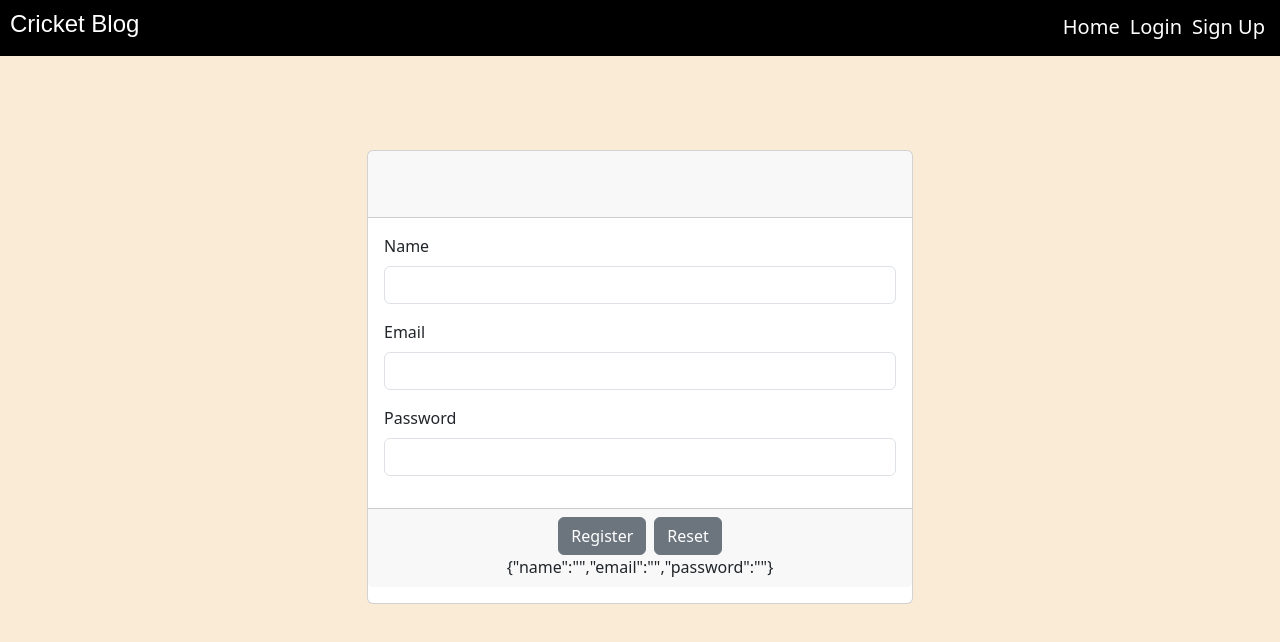
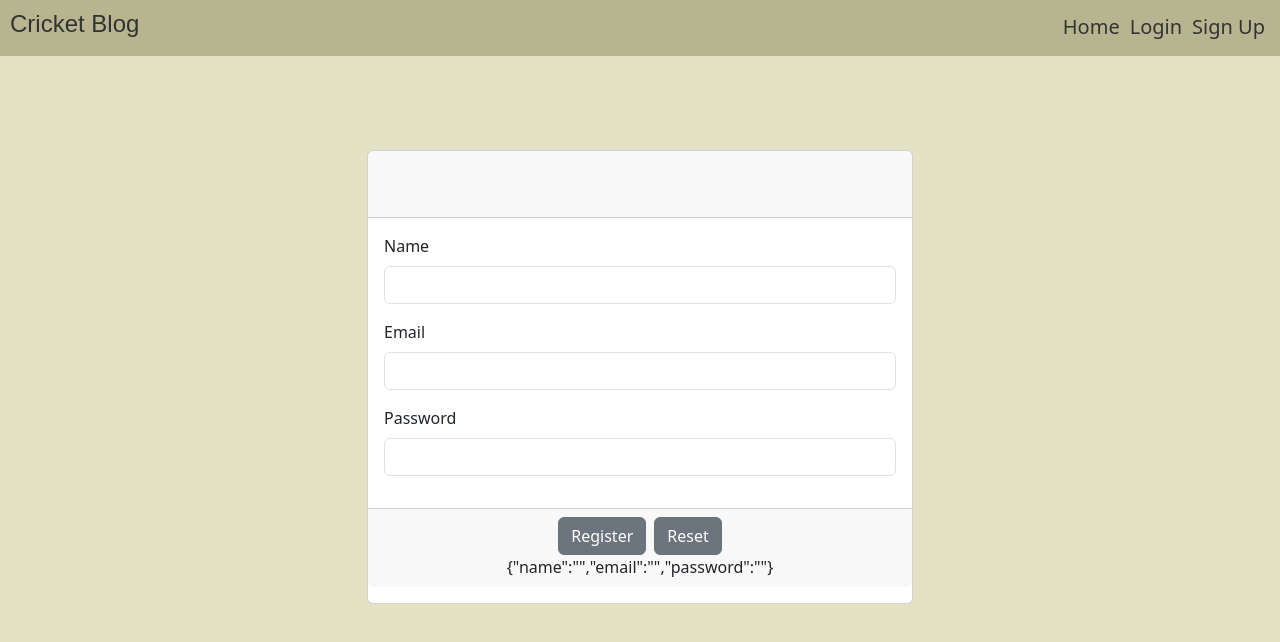
Before and after one commit to code-slayer1404/cricket-blog-app-frontend, a React (Vite) app: page /signup in a window 1280 px wide. Shown: the top 642 px of the page. Built offline with nearby package versions, Linux system fonts and the light colour scheme; no server answers.

Commit message:
safe state before restructuring delete functionality

```diff
--- a/src/App.jsx
+++ b/src/App.jsx
@@ -7,6 +7,7 @@ import { useState } from 'react'
 import { isLogged } from './auth/loginHelper'
 import PrivatePage from './pages/UserPages/PrivatePage'
 import DashBoard from './pages/UserPages/DashBoard'
+import Home from './pages/Home'
 
 // import Button from 'react-bootstrap/Button';
 // or less ideally
@@ -25,8 +26,10 @@ function App() {
             <BrowserRouter>
 
                 <Base loginStatus={loginStatus} updateLoginStatus={updateLoginStatus}>
+
+                </Base>
                 <Routes>
-                        <Route path='/' element=""></Route>
+                    <Route path='/' element={<Home></Home>}></Route>
                     <Route path='/login' element={<Login updateLoginStatus={updateLoginStatus}></Login>}></Route>
                     <Route path='/signup' element={<Signup></Signup>}></Route>
 
@@ -34,7 +37,7 @@ function App() {
                         <Route path='dashboard' element={<DashBoard></DashBoard>}></Route>
                     </Route>
                 </Routes>
-                </Base>
+
             </BrowserRouter>
 
 
--- a/src/components/Header.jsx
+++ b/src/components/Header.jsx
@@ -5,13 +5,22 @@ import PropTypes from 'prop-types'
 export default function Header({ loginStatus, updateLoginStatus }) {
     const myStyle ={
         textDecoration: "none",
-        color: "white"
+        color: "#333"
     }
+
+
 
     function localLogOut(){
         logout();
         updateLoginStatus();
     }
+
+    function capitalizeFirstLetterOfEachWord(str) {
+        return str.replace(/\w\S*/g, function (txt) {
+            return txt.charAt(0).toUpperCase() + txt.substr(1).toLowerCase();
+        });
+    }
+
 
     return (
         <>
@@ -19,7 +28,7 @@ export default function Header({ loginStatus, updateLoginStatus }) {
                 <h4 className="app-name">Cricket Blog</h4>
                 <div className="d-flex">
                     <Link to="/" style={myStyle}> <h5>Home</h5> </Link>
-                    {loginStatus ? <Link to="/user/dashboard" style={myStyle}><h5>{getUserDetails().name}</h5></Link> : <Link to="/login" style={myStyle}> <h5>Login</h5> </Link>}
+                    {loginStatus ? <Link to="/user/dashboard" style={myStyle}><h5>{capitalizeFirstLetterOfEachWord(getUserDetails().name)}</h5></Link> : <Link to="/login" style={myStyle}> <h5>Login</h5> </Link>}
                     {loginStatus ? <Link to="/login" onClick={localLogOut} style={myStyle}><h5>Logout</h5></Link> : <Link to="/signup" style={myStyle}> <h5>Sign Up</h5> </Link>}
                 </div>
             </div>
--- a/src/components/Post.jsx
+++ b/src/components/Post.jsx
@@ -1,19 +1,46 @@
 import PropTypes from 'prop-types'
-import { Card, CardBody, CardHeader } from 'reactstrap'
-export default function Post({ title, content }) {
+import { Button, Card, CardBody, CardFooter, CardHeader, CardText } from 'reactstrap'
+import { getUserDetails, isLogged } from '../auth/loginHelper'
+import { deletePost } from '../services/PostService';
+export default function Post({ post,updatePostContainer }) {
+
     const mystyle = {
     }
+
+    function onDelete(event){
+        event.preventDefault();
+        deletePost(post.id).then(r=>{console.log(r.data); updatePostContainer(); });
+    }
+
+
     return (
         <>
             <Card className='mb-3' style={mystyle} >
-                <CardHeader><h2>{title}</h2></CardHeader>
-                <CardBody> <p>{content}</p></CardBody>
+                <CardHeader><h2>{post.title}</h2></CardHeader>
+                <CardBody>
+                    <CardText>
+                        {post.content}
+                    </CardText>
+                </CardBody>
+                <CardFooter>
+                    <div className='text-center'>
+                        {isLogged() && post.user.id == getUserDetails().id ? <Button color='secondary' className='me-3'>Update</Button>:""}
+                        {isLogged() && post.user.id == getUserDetails().id ? <Button color='danger' onClick={onDelete}>Delete</Button>:""}
+                    </div>
+                </CardFooter>
             </Card>
         </>
     )
 }
 
 Post.propTypes = {
-    title: PropTypes.string,
-    content: PropTypes.string,
+    post : PropTypes.shape({
+        id : PropTypes.number,
+        title : PropTypes.string,
+        content : PropTypes.string,
+        user : PropTypes.shape({
+            id : PropTypes.number
+        })
+    }),
+    updatePostContainer: PropTypes.func
 }
--- a/src/index.css
+++ b/src/index.css
@@ -1,14 +1,14 @@
-*{
+/* *{
   margin: 0;
   padding: 0;
-  box-sizing: content-box;
-}
+  box-sizing: border-box;
+} */
 
 body {
   /* background-image: url(/Cricket-bat-ball.webp);
   background-size: 100% max(100%,100vh);
   background-repeat: no-repeat; */
-  background-color: antiquewhite !important;
+  background-color: #e3e2c4 !important;
 }
 
 
@@ -30,7 +30,8 @@ body {
 
   height: 56px;
   background-color: black;
-  color: white;
+  background-color: #b7b58f;
+  color: #333;
 
   padding: 10px;
 }
@@ -43,7 +44,3 @@ body {
 .app-name{
   font-family: Arial, Helvetica, sans-serif;
 }
-
-.content{
-  padding-top: 150px;
-}
--- a/src/pages/Home.jsx
+++ b/src/pages/Home.jsx
@@ -1,7 +1,37 @@
+import { useEffect, useState } from "react"
+import { getAllPosts } from "../services/PostService";
+import Post from "../components/Post";
+import { Col, Container, Row } from "reactstrap";
+
 export default function Home(){
+
+    const [posts,setPosts] = useState([]);
+
+    const [postsUpdated, setPostsUpdated] = useState(0);
+
+    function updatePostContainer() {
+        setPostsUpdated(postsUpdated + 1);
+    }
+
+    useEffect(()=>{
+        getAllPosts().then(r=>{
+            setPosts(r.data.map(post => {
+                return <Post key={post.id} post={post} updatePostContainer={updatePostContainer}></Post>
+            }))
+        })
+    // eslint-disable-next-line react-hooks/exhaustive-deps
+    },[postsUpdated])
     return(
         <>
-            <h1>This is home page</h1>
+            <Container style={{ marginTop: "80px" }}>
+                <Row>
+                    <Col md={{size:8,offset:2}}>
+                        <div className="my-5">
+                            {posts}
+                        </div>
+                    </Col>
+                </Row>
+            </Container>
         </>
     )
 }
--- a/src/pages/Login.jsx
+++ b/src/pages/Login.jsx
@@ -48,7 +48,7 @@ export default function Login({ updateLoginStatus }) {
 
     return (
         <>
-            <Container>
+            <Container style={{marginTop:"150px"}}>
                 <Row>
                     <Col md={{ size: 6, offset: 3 }}>
                         <Form onSubmit={handleSubmit}>
--- a/src/pages/Signup.jsx
+++ b/src/pages/Signup.jsx
@@ -66,7 +66,7 @@ export default function Signup() {
 
     return (
         <>
-            <Container>
+            <Container style={{ marginTop: "150px" }}>
                 <Row>
                     <Col md={{ size: 6, offset: 3 }}>
                         <Form onSubmit={handleSubmit} onChange={() => { setMessage({type:"",content:""}) }}>
--- a/src/pages/UserPages/DashBoard.jsx
+++ b/src/pages/UserPages/DashBoard.jsx
@@ -12,16 +12,27 @@ export default function DashBoard() {
     });
 
     const [posts, setPosts] = useState([]);
+
     const [postsUpdated, setPostsUpdated] = useState(0);
+
+    function updatePostContainer() {
+        setPostsUpdated(postsUpdated + 1);
+    }
+
+    function loadPosts() {
+        getUserPosts().then(r => {
+            console.log(r.data);
+            setPosts(r.data.map((e) => { return <Post key={e.id} post={e} updatePostContainer={updatePostContainer}></Post> }))
+            console.log(posts);
+        });
+    }
+
 
 
 
     useEffect(() => {
-        getUserPosts().then(r => {
-            console.log(r.data);
-            setPosts(r.data.map((e) => { return <Post key={e.id} title={e.title} content={e.content}></Post> }))
-            console.log(posts);
-        });
+        // try to make a load posts function and pass it to update delete functions
+        loadPosts();
     }, [postsUpdated])
 
 
@@ -43,7 +54,7 @@ export default function DashBoard() {
         addPost(postData).then(response => {
             console.log(response);
             console.log(response.data);
-            setPostData({title:"",content:""});
+            setPostData({ title: "", content: "" });
             setPostsUpdated((prev) => prev + 1);
         });
 
@@ -52,9 +63,9 @@ export default function DashBoard() {
     }
     return (
         <>
-            <Container>
+            <Container style={{ marginTop: "80px" }}>
                 <Row>
-                    <Col md={{ size: 8, offset: 2 }}>
+                    <Col md={{ size: 8, offset: 2 }} className="mt-5">
                         <Form onSubmit={handleSubmit}>
                             <Card>
                                 <CardHeader>
--- a/src/services/PostService.js
+++ b/src/services/PostService.js
@@ -20,3 +20,16 @@ export function getUserPosts() {
         }
     }).then(response => response)
 }
+
+export function getAllPosts() {
+    return myAxios.get(`/api/posts`).then(response => response)
+}
+
+export function deletePost(id) {
+    return myAxios.delete(`/api/posts/${id}`, {
+        headers: {
+            'Authorization': `Bearer ${JSON.parse(localStorage.getItem("data")).token
+                }`
+        }
+    }).then(response => response)
+}
```
Lines whose indentation alone changed are shown as unchanged.
